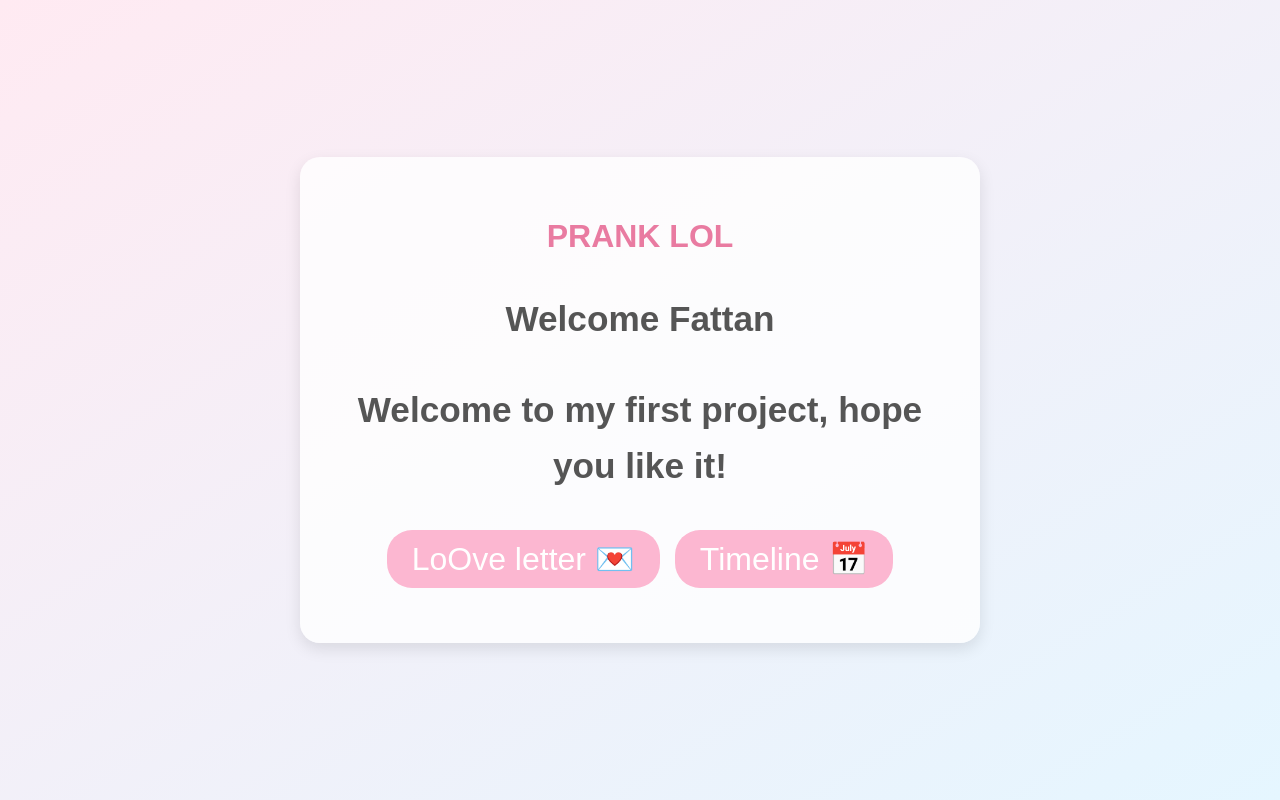
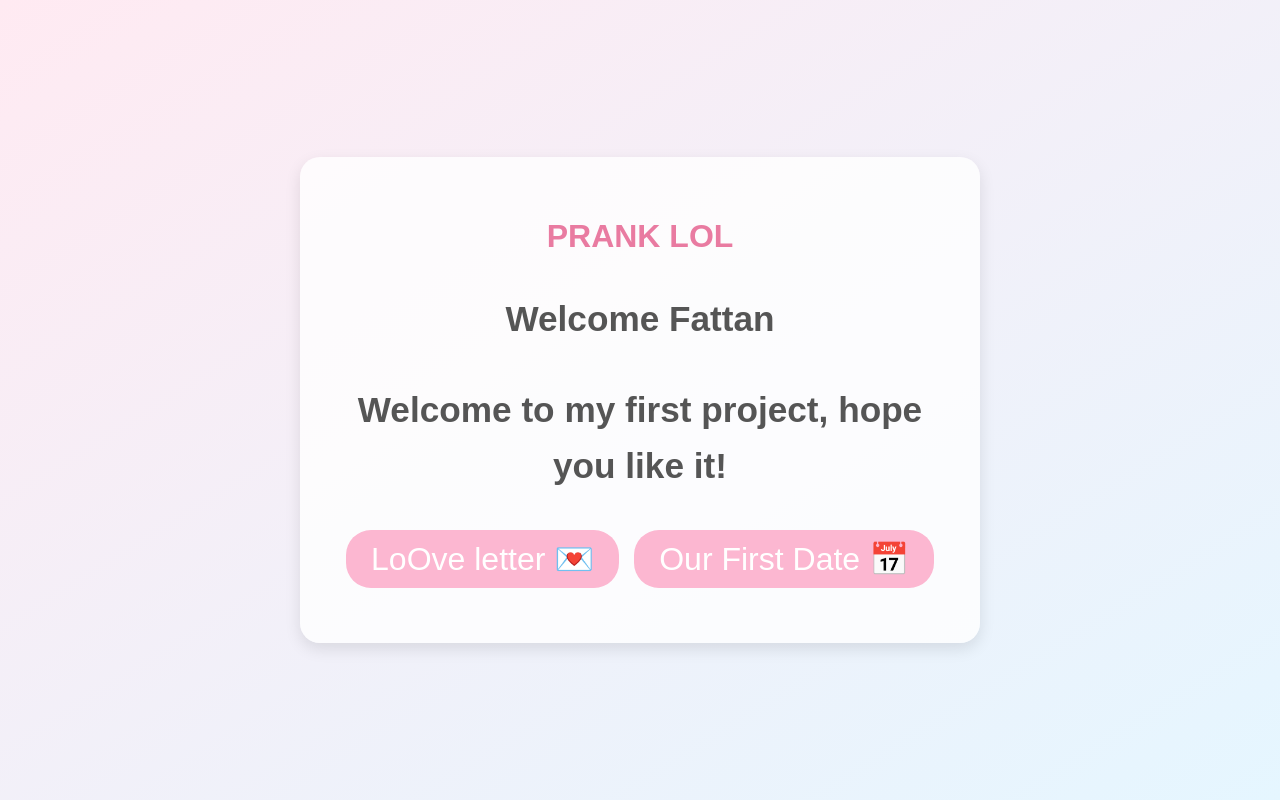
Before and after one commit to alunaiueo/project-anniversary, a plain HTML site: page index.html in a window 1280 px wide. Drawn offline with Linux system fonts and the light colour scheme.

Commit message:
Update index.html

```diff
--- a/index.html
+++ b/index.html
@@ -13,7 +13,7 @@
 
     <div class="button-group">
       <a href="surat.html" class="button">LoOve letter 💌</a>
-      <a href="timeline.html" class="button">Timeline 📅</a>
+      <a href="timeline.html" class="button">Our First Date 📅</a>
     </div>
   </div>
 </body>
```
